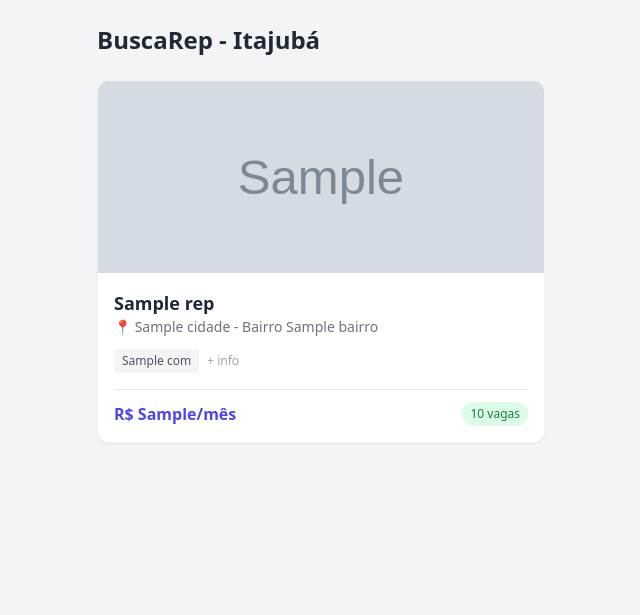
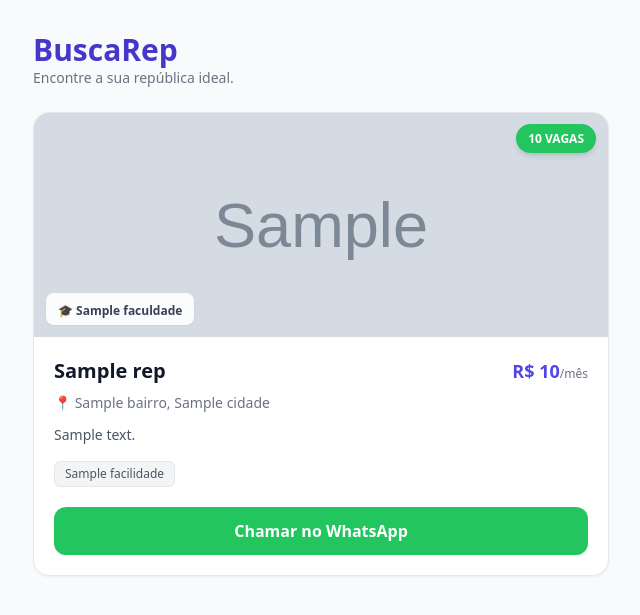
Before and after one commit to FredGalhardi/buscarep, a FastAPI app: template templates/explorar.html in a window 1280 px wide. Shown: the top 615 px of the page, without its empty margins (319-959 px from the left). Run offline with FastAPI, Linux system fonts and the light colour scheme; the template is opened without the code that fills it: most values are stand-ins (such as "Sample title", 1, 10 or a date in 2020); grey boxes marked "Sample" are stand-in pictures; some libraries are stand-ins or nearby versions.

Commit message:
Update HTML structure and content for explorar.html

```diff
--- a/templates/explorar.html
+++ b/templates/explorar.html
@@ -1,45 +1,75 @@
 <!DOCTYPE html>
-<html lang="pt-PT">
+<html lang="pt-BR">
 <head>
     <meta charset="UTF-8">
     <meta name="viewport" content="width=device-width, initial-scale=1.0">
-    <title>BuscaRep - Explorar</title>
+    <title>BuscaRep - Repúblicas Universitárias</title>
     <script src="https://cdn.tailwindcss.com"></script>
 </head>
-<body class="bg-gray-100 p-6 pb-12">
-    <div class="max-w-md mx-auto">
-        <h1 class="text-2xl font-bold text-gray-800 mb-6">BuscaRep - Itajubá</h1>
+<body class="bg-gray-50 p-4 md:p-8 pb-20">
+    <div class="max-w-xl mx-auto">
 
+        <!-- Cabeçalho Simples -->
+        <header class="mb-6">
+            <h1 class="text-3xl font-extrabold text-indigo-700">BuscaRep</h1>
+            <p class="text-gray-500 text-sm">Encontre a sua república ideal.</p>
+        </header>
+
+        <!-- Lista de Repúblicas -->
         <div class="space-y-6">
+            <!-- 👉 ATENÇÃO AQUI 3: O 'for' repete este cartão para cada república no banco -->
             {% for rep in republicas %}
-            <!-- Cartão Clicável -->
-            <a href="/republica/{{ rep.id }}" class="block bg-white rounded-xl shadow-sm border border-gray-100 overflow-hidden hover:shadow-md transition">
-                <!-- Foto de capa genérica -->
-                <img src="{{ rep.foto_capa }}" alt="Foto de {{ rep.nome }}" class="w-full h-48 object-cover">
+            <div class="bg-white rounded-2xl shadow-sm border border-gray-200 overflow-hidden">
 
-                <div class="p-4">
-                    <h2 class="text-lg font-semibold text-gray-800">{{ rep.nome }}</h2>
-                    <p class="text-gray-500 text-sm mb-3">📍 {{ rep.cidade }} - Bairro {{ rep.bairro }}</p>
+                <!-- Foto e Vagas (Sobrepostas) -->
+                <div class="relative h-56">
+                    <img src="{{ rep.fotos[0] }}" alt="Foto de {{ rep.nome }}" class="w-full h-full object-cover">
+                    <div class="absolute top-3 right-3">
+                        {% if rep.vagas > 0 %}
+                            <span class="bg-green-500 text-white text-xs font-bold px-3 py-1.5 rounded-full shadow-md">
+                                {{ rep.vagas }} VAGAS
+                            </span>
+                        {% else %}
+                            <span class="bg-red-500 text-white text-xs font-bold px-3 py-1.5 rounded-full shadow-md">
+                                LOTADA
+                            </span>
+                        {% endif %}
+                    </div>
+                    <div class="absolute bottom-3 left-3 bg-white/90 backdrop-blur-sm px-3 py-1 rounded-lg shadow-sm">
+                        <span class="text-xs font-bold text-gray-700">🎓 {{ rep.faculdade }}</span>
+                    </div>
+                </div>
 
-                    <!-- Comodidades (mostra apenas as primeiras duas) -->
-                    <div class="flex flex-wrap gap-2 mb-4">
-                        {% for com in rep.comodidades[:2] %}
-                        <span class="bg-gray-100 text-gray-600 text-xs px-2 py-1 rounded">{{ com }}</span>
-                        {% endfor %}
-                        <span class="text-gray-400 text-xs py-1">+ info</span>
+                <!-- Informações -->
+                <div class="p-5">
+                    <div class="flex justify-between items-start mb-2">
+                        <h2 class="text-xl font-bold text-gray-900">{{ rep.nome }}</h2>
+                        <span class="text-lg font-black text-indigo-600">R$ {{ rep.valor_medio }}<span class="text-xs text-gray-500 font-normal">/mês</span></span>
                     </div>
 
-                    <div class="flex justify-between items-center border-t pt-3">
-                        <span class="text-indigo-600 font-bold">R$ {{ rep.preco_minimo }}/mês</span>
-                        {% if rep.vagas > 0 %}
-                            <span class="bg-green-100 text-green-700 text-xs px-2 py-1 rounded-full">{{ rep.vagas }} vagas</span>
-                        {% else %}
-                            <span class="bg-red-100 text-red-700 text-xs px-2 py-1 rounded-full">Sem vagas</span>
-                        {% endif %}
+                    <p class="text-sm text-gray-500 mb-3">📍 {{ rep.bairro }}, {{ rep.cidade }}</p>
+                    <p class="text-sm text-gray-600 mb-4 line-clamp-2">{{ rep.descricao }}</p>
+
+                    <!-- Facilidades -->
+                    <div class="flex flex-wrap gap-2 mb-5">
+                        {% for facilidade in rep.facilidades %}
+                        <span class="bg-gray-100 text-gray-600 text-xs px-2.5 py-1 rounded-md border border-gray-200">
+                            {{ facilidade }}
+                        </span>
+                        {% endfor %}
                     </div>
+
+                    <!-- Botão WhatsApp -->
+                    <!-- 👉 ATENÇÃO AQUI 4: O link monta a mensagem automaticamente -->
+                    <a href="https://wa.me/{{ rep.whatsapp }}?text=Oi!%20Vi%20a%20{{ rep.nome }}%20no%20BuscaRep.%20Ainda%20tem%20vaga?"
+                       target="_blank"
+                       class="block w-full text-center bg-green-500 hover:bg-green-600 text-white font-bold py-3 rounded-xl transition duration-200 shadow-sm">
+                        Chamar no WhatsApp
+                    </a>
                 </div>
-            </a>
+            </div>
             {% endfor %}
+
         </div>
     </div>
 </body>
```
